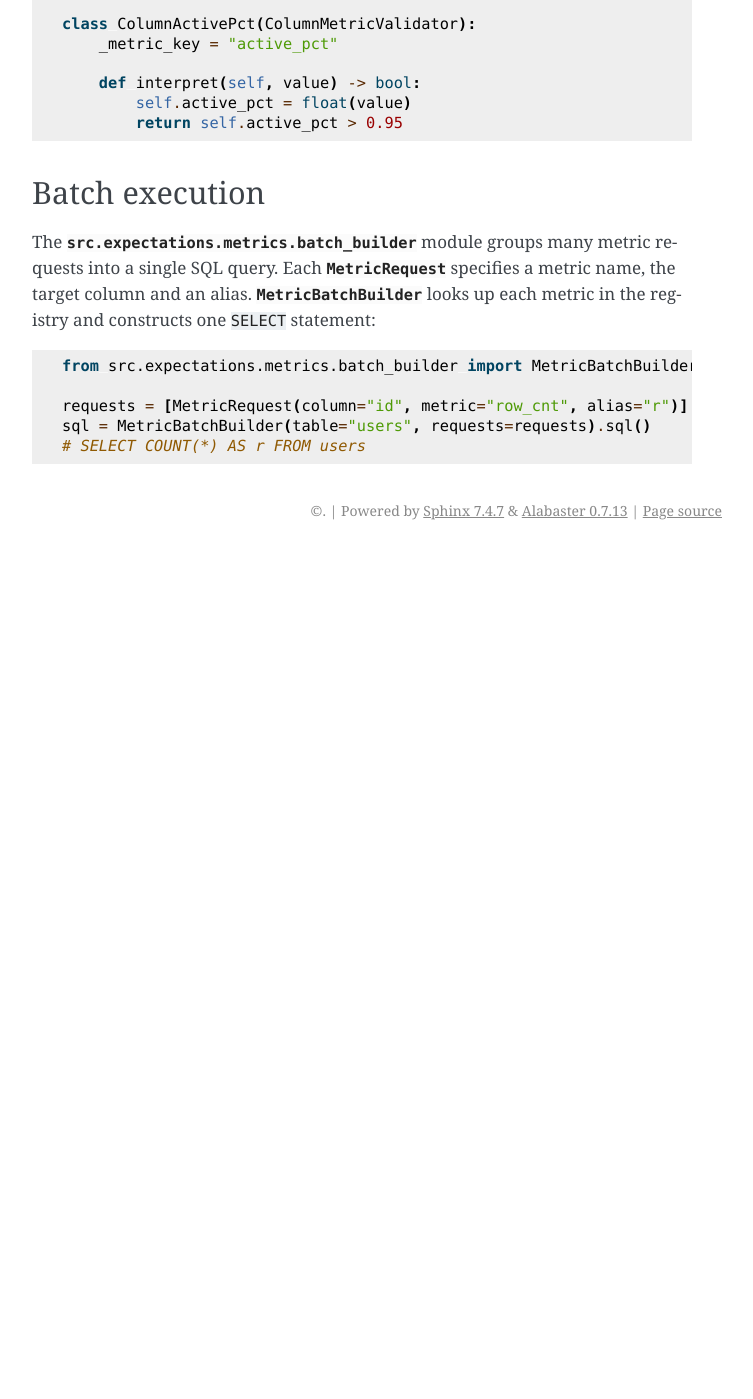
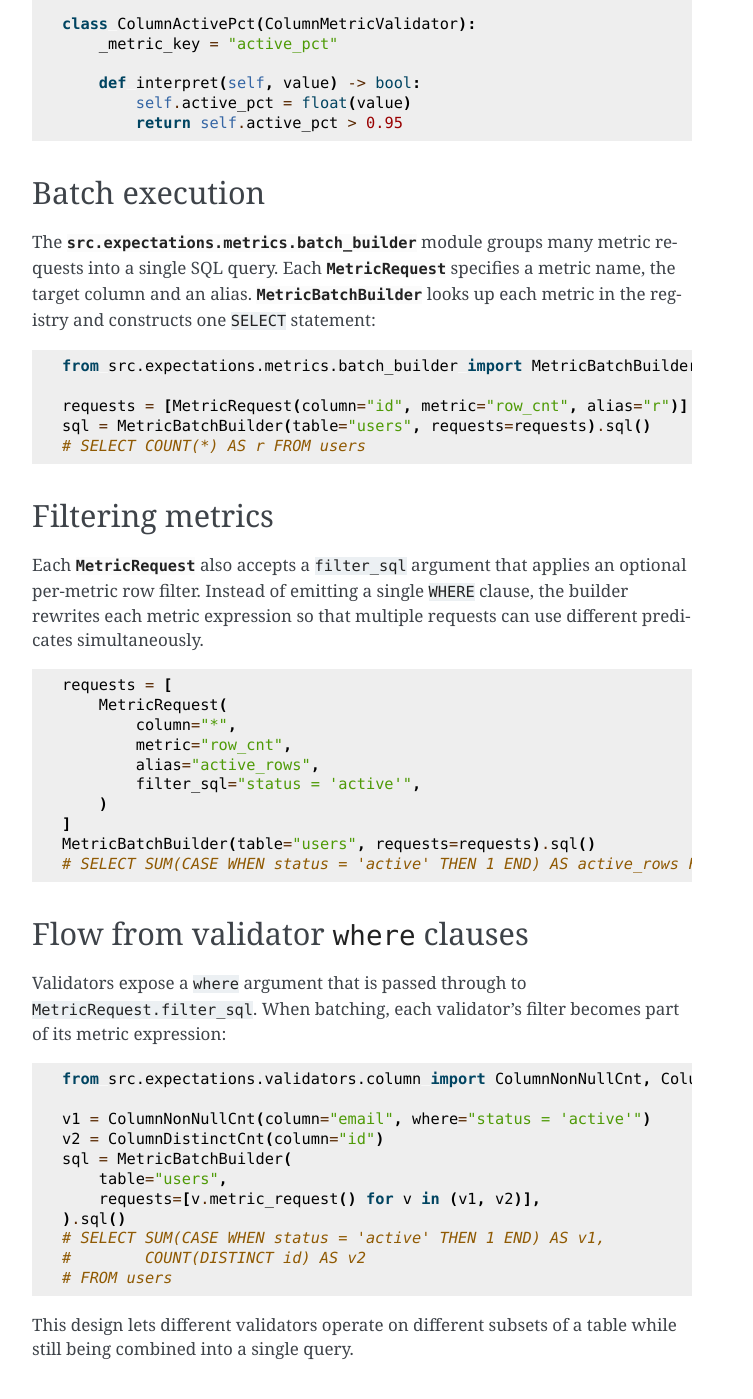
Before and after one commit to Tysony1982/validator, a Sphinx documentation site: the page built from docs/metrics.rst, in a window 1280 px wide and 1400 px high, scrolled down 1197 px. Shown: the whole window, without its empty margins (388-1141 px from the left). Built offline with Sphinx 7.4.7, drawn with Linux system fonts in a browser that asks for light colours; before the commit the page ends 1747 px from its top, so only the background shows below that; some of the changed text lies outside the part shown.

Commit message:
docs: explain metric filters

```diff
--- a/docs/metrics.rst
+++ b/docs/metrics.rst
@@ -80,3 +80,48 @@ up each metric in the registry and constructs one ``SELECT`` statement:
     requests = [MetricRequest(column="id", metric="row_cnt", alias="r")]
     sql = MetricBatchBuilder(table="users", requests=requests).sql()
     # SELECT COUNT(*) AS r FROM users
+
+Filtering metrics
+-----------------
+
+Each :class:`MetricRequest` also accepts a ``filter_sql`` argument that applies
+an optional per-metric row filter.  Instead of emitting a single ``WHERE``
+clause, the builder rewrites each metric expression so that multiple requests
+can use different predicates simultaneously.
+
+.. code-block:: python
+
+    requests = [
+        MetricRequest(
+            column="*",
+            metric="row_cnt",
+            alias="active_rows",
+            filter_sql="status = 'active'",
+        )
+    ]
+    MetricBatchBuilder(table="users", requests=requests).sql()
+    # SELECT SUM(CASE WHEN status = 'active' THEN 1 END) AS active_rows FROM users
+
+Flow from validator ``where`` clauses
+-------------------------------------
+
+Validators expose a ``where`` argument that is passed through to
+``MetricRequest.filter_sql``.  When batching, each validator's filter becomes
+part of its metric expression:
+
+.. code-block:: python
+
+    from src.expectations.validators.column import ColumnNonNullCnt, ColumnDistinctCnt
+
+    v1 = ColumnNonNullCnt(column="email", where="status = 'active'")
+    v2 = ColumnDistinctCnt(column="id")
+    sql = MetricBatchBuilder(
+        table="users",
+        requests=[v.metric_request() for v in (v1, v2)],
+    ).sql()
+    # SELECT SUM(CASE WHEN status = 'active' THEN 1 END) AS v1,
+    #        COUNT(DISTINCT id) AS v2
+    # FROM users
+
+This design lets different validators operate on different subsets of a table
+while still being combined into a single query.
```
